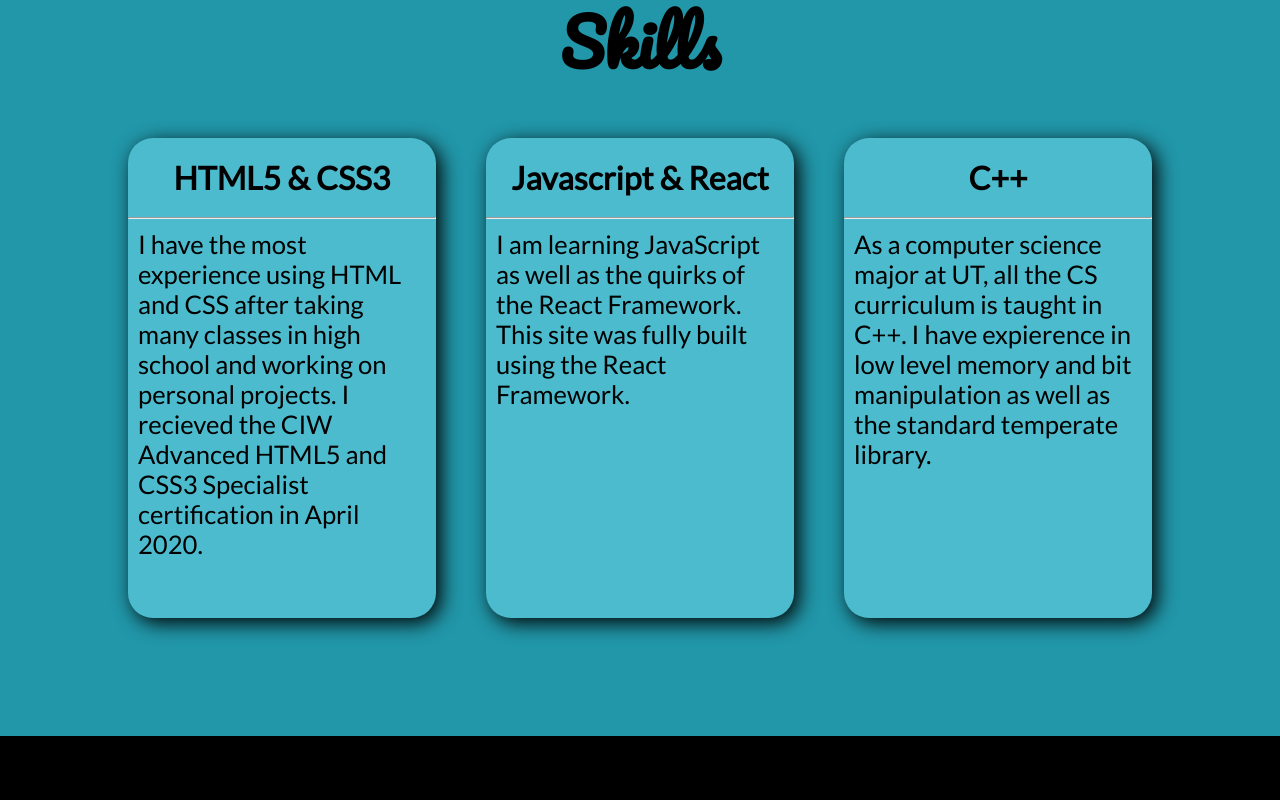
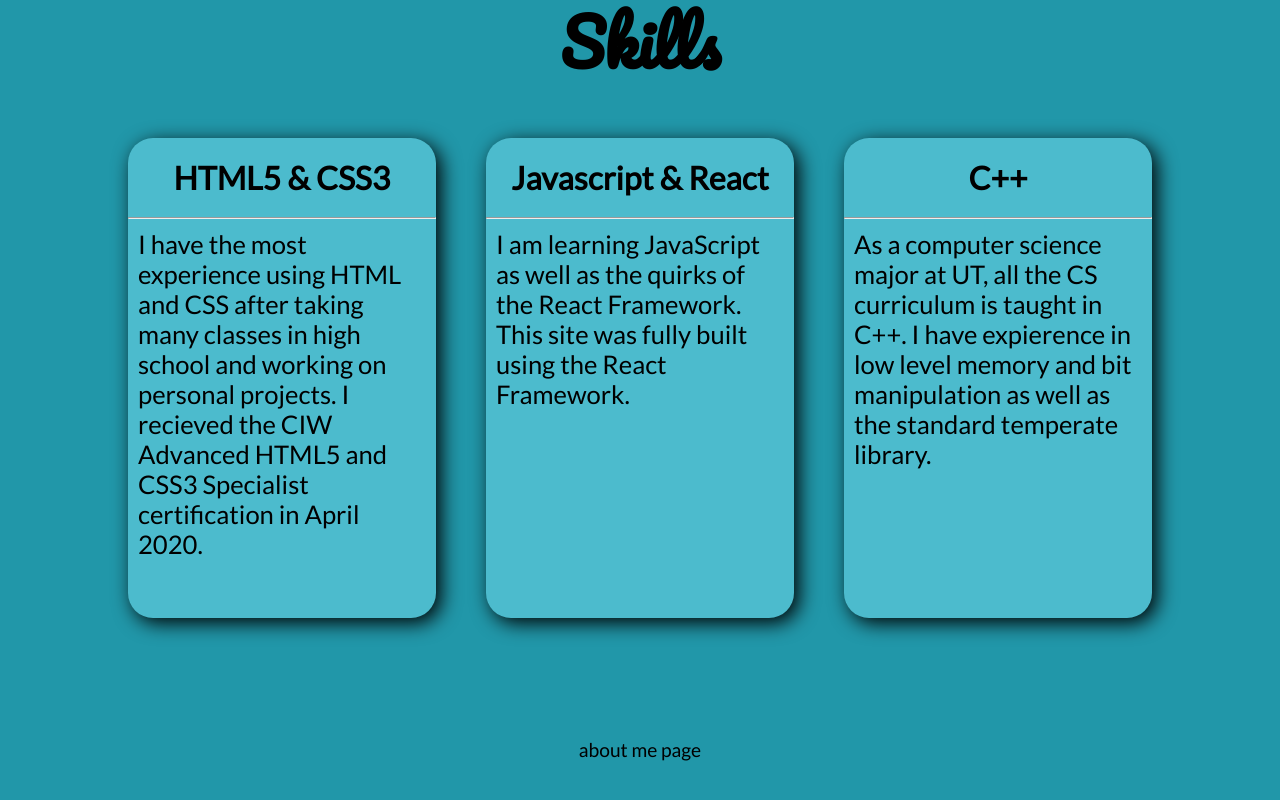
Before and after one commit to jacob-hawkins/personal-website, a React (Create React App) app: page / in a window 1280 px wide. Shown: the part 1777-2577 px from the top of the page. Before the commit the page ends 2513 px from the top, so only its background shows below. Built offline with nearby package versions, Linux system fonts and the light colour scheme.

Commit message:
added extra links to each page

```diff
--- a/src/App.js
+++ b/src/App.js
@@ -1,5 +1,6 @@
 import './App.css';
 import { BrowserRouter as Router, Routes, Route } from 'react-router-dom'
+import ScrollToTop from './ScrollToTop';
 import Home from './Pages/Home/Index';
 import About from './Pages/About/Index';
 import Mobile from './Pages/Mobile/Index';
@@ -12,6 +13,7 @@ function App() {
 	} else {
 		return (
 			< Router >
+				<ScrollToTop />
 				<Routes>
 					<Route path="/" element={<Home />} />
 					<Route path="/About" element={<About />} />
--- a/src/Pages/About/contact/Contact.css
+++ b/src/Pages/About/contact/Contact.css
@@ -36,3 +36,24 @@
 .contact-link:hover {
     filter: invert(49%) sepia(15%) saturate(3172%) hue-rotate(125deg) brightness(94%) contrast(83%);
 }
+
+#back-links {
+    margin-top: 100px;
+    text-align: center;
+}
+
+#back-links a {
+    display: block;
+    position: relative;
+    text-decoration: none;
+    color: black;
+}
+
+#back-links a:hover {
+    color: var(--accent-color);
+}
+
+#back-links p:hover {
+    color: var(--accent-color);
+    cursor: pointer;
+}
--- a/src/Pages/About/contact/Contact.js
+++ b/src/Pages/About/contact/Contact.js
@@ -1,10 +1,19 @@
 import React from 'react'
+import { HashLink as Link } from 'react-router-hash-link';
 import github from './Photos/github.png'
 import linkedin from './Photos/linkedin.png'
 import email from './Photos/email.png'
 import './Contact.css'
 
 function Contact() {
+    const ScrollToTop = () => {
+        window.scrollTo({
+            top: 0,
+            behavior: "smooth"
+        });
+    };
+
+
     return (
 
         <div id="contact">
@@ -18,10 +27,14 @@ function Contact() {
                 <a href="mailto: jhawki41@vols.utk.edu" className="contact-link"><img src={email} alt="email" style={{ width: 'auto', height: '75px' }}></img></a>
             </div>
 
+            <div id="back-links">
+                <p onClick={ScrollToTop}>back to top</p>
+                <Link to="/">back to home</Link>
+            </div>
 
 
 
-        </div >
+        </div>
     )
 }
 
--- a/src/Pages/About/resume/Resume.js
+++ b/src/Pages/About/resume/Resume.js
@@ -15,7 +15,7 @@ function Resume() {
 
             <div className="resume-grid">
                 <div className="resume-subheading-block">
-                    <h4 className="resume-subheading">The University of Tennessee, Knoxville, <span style={{ color: 'grey', 'font-style': 'italic' }} >Tickle College of Engineering</span></h4>
+                    <h4 className="resume-subheading">The University of Tennessee, Knoxville, <span style={{ color: 'grey', fontStyle: 'italic' }} >Tickle College of Engineering</span></h4>
                     <h4 className="resume-subtitles"><span className="italics">Bachelor of Science</span></h4>
                     <h4 className="resume-subtitles">Major: <span className="italics">Computer Science</span></h4>
                     <h4 className="resume-subtitles">Involvement: <span className="italics">UTK Roundnet Club, UTK WebDev</span></h4>
@@ -83,7 +83,7 @@ function Resume() {
                 </ul>
             </div>
 
-            <h4 style={{ 'font-size': '1.5vw', 'padding-left': '50px', 'margin-top': '50px' }}>Relevant Skills: C++, HTML5, CSS3, JavaScript, MIPS Assembly</h4>
+            <h4 style={{ fontSize: '1.5vw', paddingLeft: '50px', marginTop: '50px' }}>Relevant Skills: C++, HTML5, CSS3, JavaScript, MIPS Assembly</h4>
 
             <div style={{ display: 'block', height: '100px', width: '100%' }}></div>
 
@@ -120,7 +120,7 @@ function Resume() {
 
             <div className="resume-grid">
                 <div className="resume-subheading-block">
-                    <h4 className="resume-subheading">CIW Advanced HTML5 and CSS3 Specialist - <span style={{ color: 'grey', 'font-style': 'italic' }} >Certification Partners (CIW)</span></h4>
+                    <h4 className="resume-subheading">CIW Advanced HTML5 and CSS3 Specialist - <span style={{ color: 'grey', fontStyle: 'italic' }} >Certification Partners (CIW)</span></h4>
                 </div>
                 <div className="resume-dates">
                     <h5>April 2020</h5>
@@ -135,8 +135,8 @@ function Resume() {
             <h3 className="resume-headings">Honors & Awards</h3>
             <hr className="resume-hr" />
 
-            <h4 style={{ 'font-size': '2vw', 'padding-left': '50px', 'margin-top': '30px' }}>Volunteer Scholarship – <span style={{ color: 'grey', 'font-style': 'italic' }} >University of Tennessee Knoxville</span></h4>
-            <h4 style={{ 'font-size': '2vw', 'padding-left': '50px', 'margin-top': '10px' }}>Grand Cooke Honors Program –<span style={{ color: 'grey', 'font-style': 'italic' }} >University of Tennessee Knoxville</span></h4>
+            <h4 style={{ fontSize: '2vw', paddingLeft: '50px', marginTop: '30px' }}>Volunteer Scholarship – <span style={{ color: 'grey', fontStyle: 'italic' }} >University of Tennessee Knoxville</span></h4>
+            <h4 style={{ fontSize: '2vw', paddingLeft: '50px', marginTop: '10px' }}>Grand Cooke Honors Program –<span style={{ color: 'grey', fontStyle: 'italic' }} >University of Tennessee Knoxville</span></h4>
 
 
             <div style={{ display: 'block', height: '200px', width: '100%' }}></div>
--- a/src/Pages/Home/about/About.css
+++ b/src/Pages/Home/about/About.css
@@ -39,7 +39,7 @@
     display: flex;
     background-color: #2197A9;
     color: black;
-    height: 100vh;
+    height: 110vh;
     width: 100%;
     align-items: center;
     flex-direction: column;
@@ -85,3 +85,34 @@
     text-align: left;
     font-size: 2vw;
 }
+
+#about-link {
+    text-align: center;
+    font-size: 1.5vw;
+    padding-top: 15vh;
+}
+
+#about-link a {
+    display: inline-block;
+    position: relative;
+    text-decoration: none;
+    color: black;
+}
+
+#about-link a:after {
+    content: '';
+    position: absolute;
+    width: 100%;
+    transform: scaleX(0);
+    height: 2px;
+    bottom: 0;
+    left: 0;
+    background-color: black;
+    transform-origin: bottom right;
+    transition: transform 0.25s ease-out;
+}
+
+#about-link a:hover:after {
+    transform: scaleX(1);
+    transform-origin: bottom left;
+}
--- a/src/Pages/Home/about/About.js
+++ b/src/Pages/Home/about/About.js
@@ -1,4 +1,5 @@
 import React, { useEffect } from 'react';
+import { HashLink as Link } from 'react-router-hash-link';
 import Aos from 'aos';
 import './About.css';
 import 'aos/dist/aos.css';
@@ -38,6 +39,10 @@ function About() {
                         <p>As a computer science major at UT, all the CS curriculum is taught in C++. I have expierence in low level memory and bit manipulation as well as the standard temperate library.</p>
                     </div>
                 </div>
+
+                <div id="about-link">
+                    <Link to="/about">about me page</Link>
+                </div>
             </section>
         </>
     )
--- /dev/null
+++ b/src/ScrollToTop.js
@@ -0,0 +1,12 @@
+import { useEffect } from "react";
+import { useLocation } from "react-router-dom";
+
+export default function ScrollToTop() {
+    const { pathname } = useLocation();
+
+    useEffect(() => {
+        window.scrollTo(0, 0);
+    }, [pathname]);
+
+    return null;
+}
```
